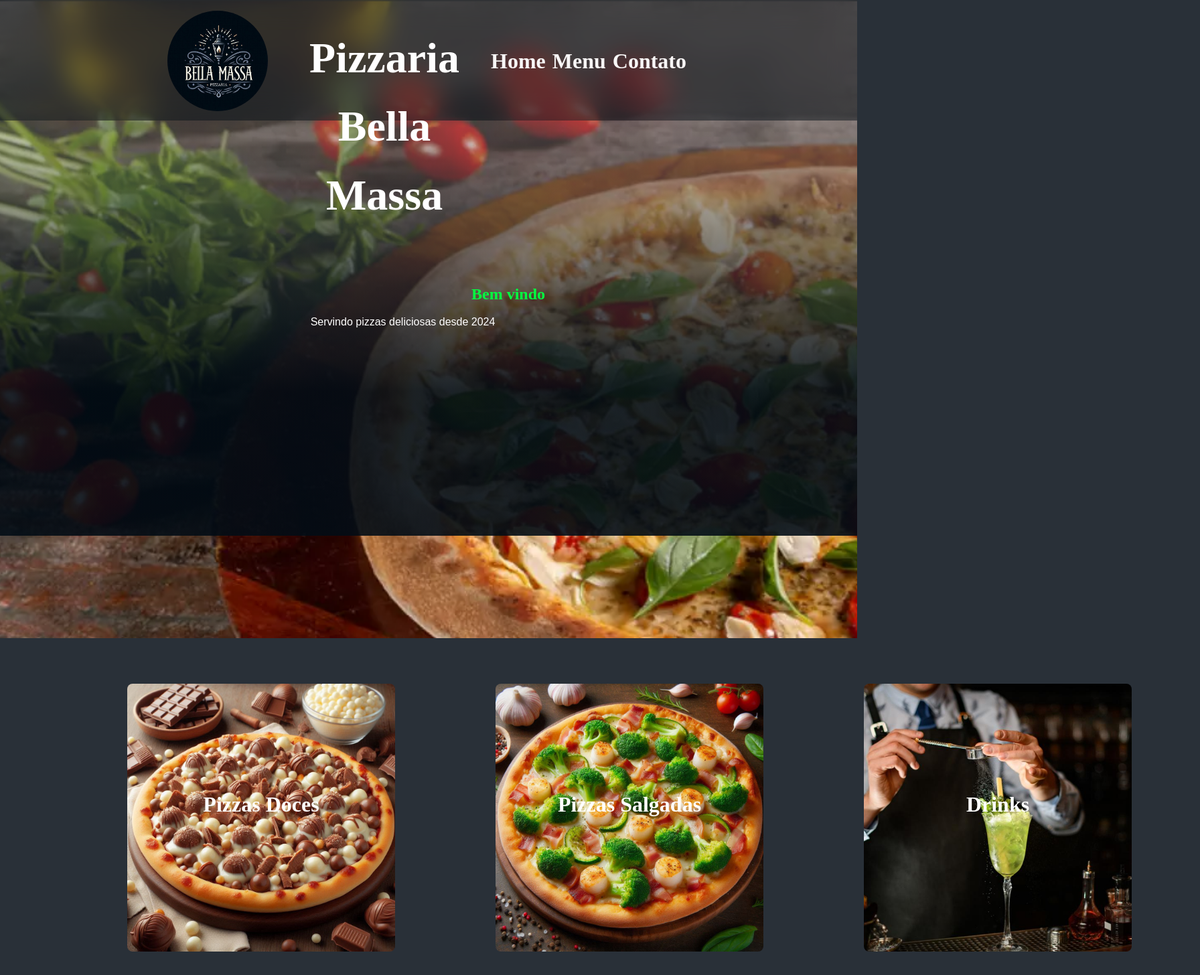
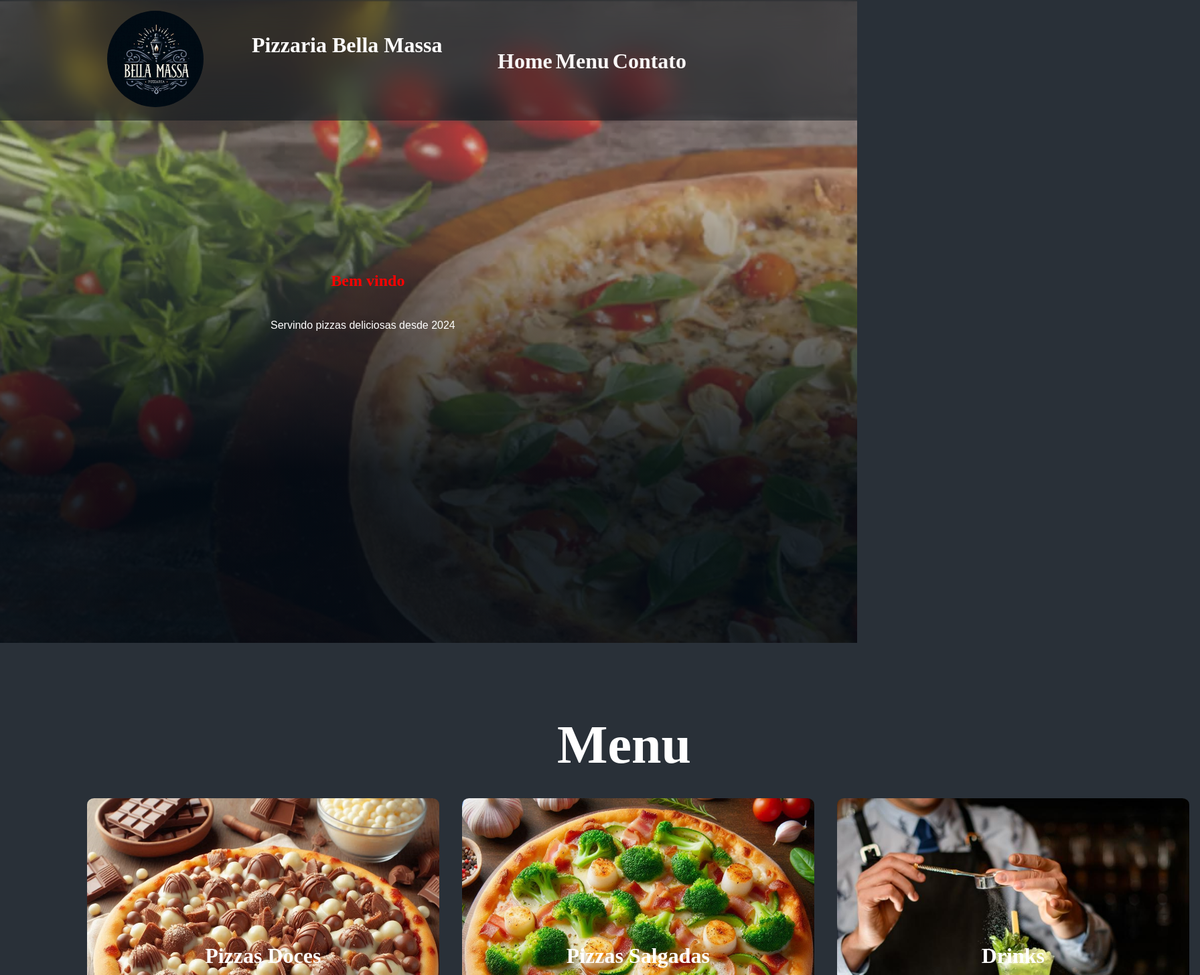
Before and after one commit to EvelynOliveira1200/BellaMassa-Pizzaria, a plain HTML site: page index.html in a window 1280 px wide. Shown: the top 1456 px of the page at 67% size, 1792 px wide, since content can reach past the window. Drawn offline with Linux system fonts and the light colour scheme.

Commit message:
feat: adapted css to responsible

```diff
--- a/css/global.css
+++ b/css/global.css
@@ -44,20 +44,20 @@ h1 {
 
   #background img {
     width: 100%;
-    height: 953px;
+    height: 60rem;
     object-fit: cover;
 }
 
 #backgroundS {
     width: 100%;
-    height: 100vh;
+    height: 100%;
     object-fit: cover;
     inset: 0;
 }
 #background::after {
     content: '';
-    width: inherit;
-    height: inherit;
+    width: 100%;
+    height: 60rem;
     position: absolute;
     inset: 0;
     background-image: linear-gradient(0deg, rgba(2, 12, 21, 0.895) 27%, rgba(146, 146, 146, 0.393) 76%);
@@ -82,14 +82,14 @@ h1 {
 
 #logo-img {
     align-items:center;
-    height: 150px;
-    width: 150px;
-    margin-left: 250px;
-    border-radius: 120px;
+    height: 9rem;
+    width: 9rem;
+    margin-left: 10rem;
+    border-radius: 100%;
   }
 .site-title {
-    margin-top: 50px;
-    margin-right: 250px;
+    margin-top: 2%;
+    margin-right: 2%;
     justify-content: center;
     font-size: 2rem;
 }
@@ -99,6 +99,14 @@ h1 {
     display: flex;
     justify-content: center;
 }
+
+.nav-list a {
+    color: rgb(248, 246, 246);
+    text-decoration: none;
+    font-weight: bold;
+    transition: color 0.3s;
+}
+
 
 .main-nav{
     margin-top: 50px;
@@ -121,15 +129,12 @@ h1 {
     display: flex;
     flex-wrap: wrap;
     align-items: center;
-    margin: 40px auto;
-    padding: 0 20px;
+    margin: 5rem auto;
+    padding: 0 2rem;
 }
 
 .article{
-    flex:3;
-    padding: 20px;
-    margin-bottom: 20px;
-    border-radius: 5px;
+    margin-bottom: 20rem;
     position: absolute;
     top: 50%;
     left: 30%;
@@ -144,48 +149,49 @@ h1 {
 }
 
 .article-title{
-    color: rgb(0, 255, 64);
+    color: rgb(255, 0, 0);
     font-size: 1.5rem;
     margin-bottom: 15px;
-    margin-left: 300px;
     align-items: center;
     text-align: center;
     position: sticky;
 }
 
-.article-meta{
-    color: black;
-    font-size: 0.9rem;
-}
-
-.article-section{
-    margin-bottom: 15px;
-}
-
 .section-text{
-    margin-bottom: 15px;
+    margin-bottom: 15rem;
     color: rgb(255, 255, 255);
     line-height: 1.0;
     text-align: center;
+    align-items: center;
+}
+
+.Menu{
+    padding-top: 10rem;
+    margin-top: -10rem;
+}
+
+.Menu h2{
+    margin-left: 50rem;
+    color: rgb(255, 255, 255);
+    font-size: 5rem;
 }
 
 .container {
     display: flex;
     justify-content: space-evenly;
-    padding: 20px;
-
+    padding: 1rem;
+    margin-left: 3rem;
 }
 
 .container div {
     position: relative;
-    width: 30%;
     text-align: center;
     color: white;
-    border-radius: 8px;
+    border-radius: 2%;
     overflow: hidden;
-    margin-left: 150px;
-    width: 400px;
-    height: 400px;
+    margin-left: 2%;
+    width: 35rem;
+    height: 30rem;
 }
 
 .container img {
@@ -207,8 +213,8 @@ h1 {
 .container h2 {
     position: relative;
     z-index: 1;
-    margin: 20px 0;
-    margin-top: 155px;
+    margin: 3rem 0;
+    margin-top: 40%;
     font-size: 2rem;
     color: #ffffff;
     text-align: center;
@@ -220,6 +226,7 @@ h1 {
     color: #f1f0e6;
     padding: 20px;
     text-align: center;
+
 }
 
 .footer-content {
--- a/index.html
+++ b/index.html
@@ -14,11 +14,11 @@
 
     <header class="site-header">
         <img id="logo-img" src="./media/image.png">
-        <h1>Pizzaria Bella Massa</h1>
+        <h1 class="site-title">Pizzaria Bella Massa</h1>
         <nav class="main-nav">
             <ul class="nav-list">
                 <li class="nav-item"><a href="index.html" class="nav-link">Home</a></li>
-                <li class="nav-item"><a href="./pages/menu.html" class="nav-link">Menu</a></li>
+                <a href="#menu">Menu</a>
                 <li class="nav-item"><a href="./pages/contato.html" class="nav-link">Contato</a></li>
             </ul>
         </nav>
@@ -27,9 +27,10 @@
         <article class="article">
             <header class="article-header">
                 <h2 class="article-title"> Bem vindo</h2>
+            </header>
                 <p class="section-text">Servindo pizzas deliciosas desde 2024</p>
-            </header>
         </article>
+        <section class="Menu" id="menu"><h2>Menu</h2>
         <div class="container">
             <div class="bloco-1">
                 <a href="./pages/doces.html"><h2>Pizzas Doces</h2></a>
@@ -44,6 +45,7 @@
                 <img id="menu" src="./media/drinks.jpg" alt="Drinks">
             </div>
         </div>
+    </section>
     </main>
 
     <footer class="footer">
```
